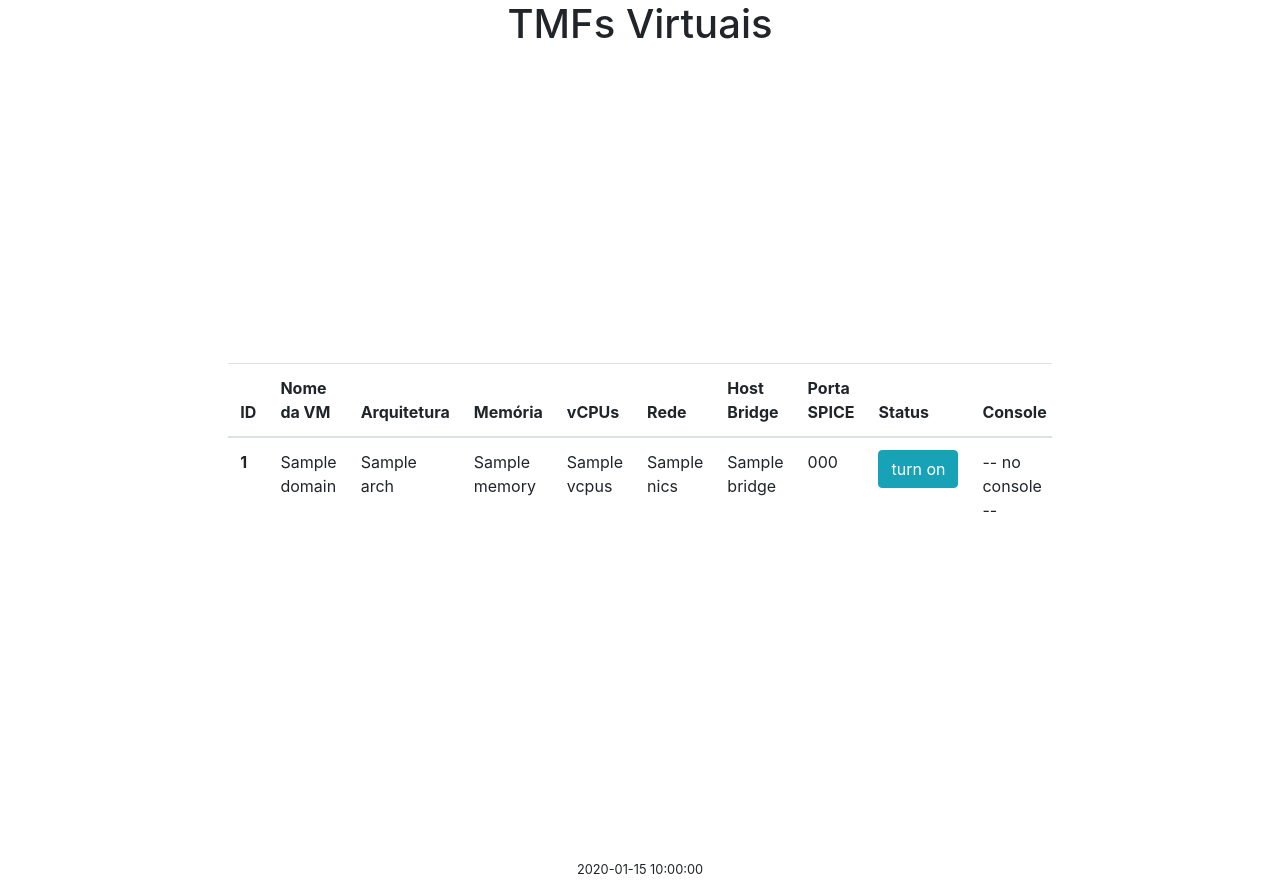
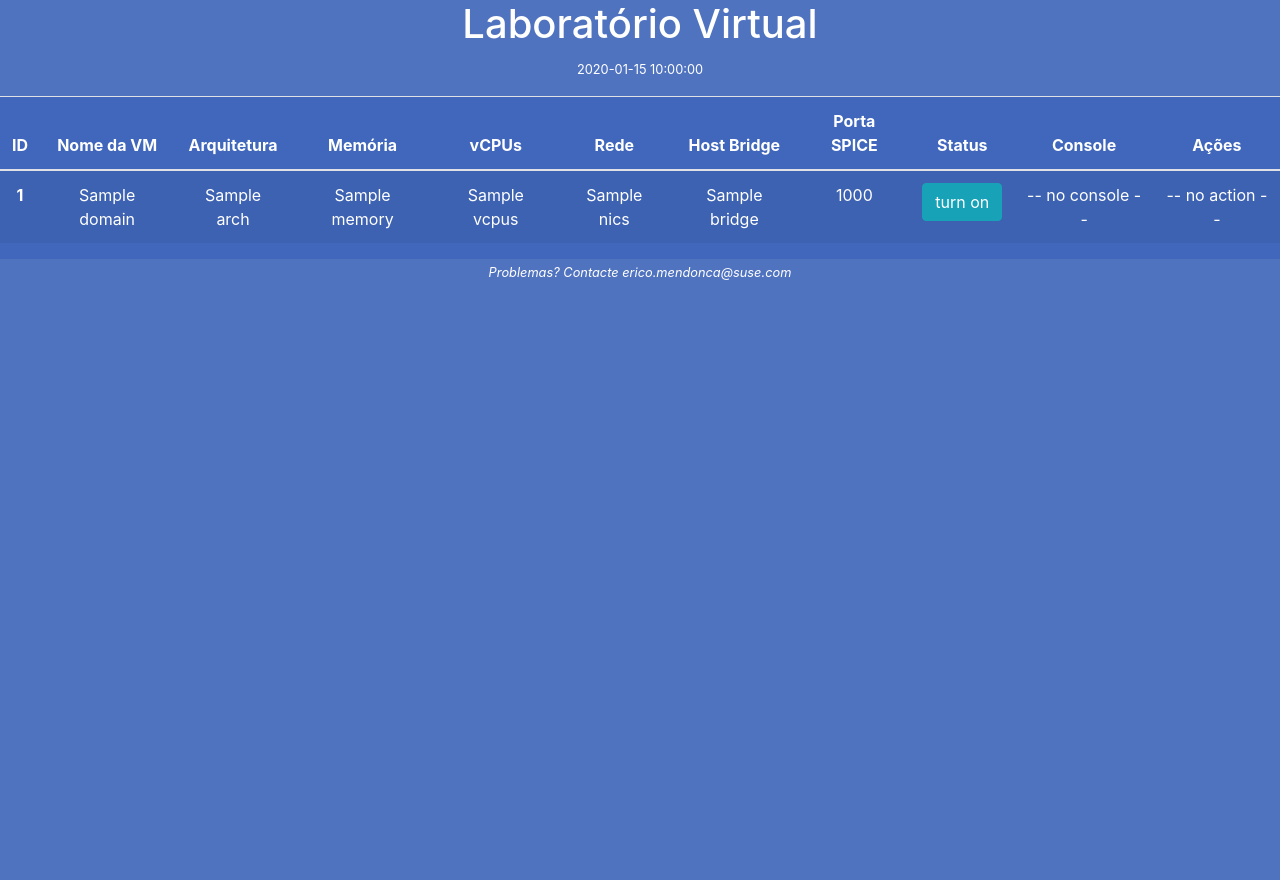
Before and after one commit to doccaz/labvirtual, a Flask app: template templates/index.html in a window 1280 px wide. After the commit the page ends 280 px from the top, so only its background shows below. Run offline with Flask 2, Linux system fonts and the light colour scheme; the template is opened without the code that fills it: most values are stand-ins (such as "Sample title", 1, 10 or a date in 2020); some libraries are stand-ins or nearby versions.

Commit message:
adding proper styles; adding vm information; adding reset button

```diff
--- a/libvirtdata.py
+++ b/libvirtdata.py
@@ -72,22 +72,17 @@ class DomainQuery():
             dom_xml = etree.fromstring(xmldesc)
             #print("dom_xml = [%s]" % dom_xml)
             dom_name = dom.name()
-            try:
-                dom_nics = dom.interfaceAddresses(1)
-            except libvirt.libvirtError as e:
-                dom_nics = "<unknown>"
-                DomainQuery.log('error while getting interface info for VM %s: %s' % (dom_name, e))
             dom_state = dom.state()[0]
             dom_arch = self.getAttribute(dom_xml,'os/type', 'arch')
             dom_memory_size=int(dom.maxMemory())/1024
             dom_host_bridge = self.getAttribute(dom_xml, "devices/interface/source[@mode='bridge']", 'dev')
             dom_spiceport = self.getAttribute(dom_xml, "devices/graphics[@type='spice']", 'port')
-            dom_interfaces = ''
+            dom_nics = 'unknown'
             if self.domainStates[int(dom_state)] == "running":
                 dom_vcpus = len(dom.vcpus()[0])
                 ifaces = dom.interfaceAddresses(libvirt.VIR_DOMAIN_INTERFACE_ADDRESSES_SRC_LEASE)
                 if (ifaces == None):
-                    dom_interfaces = 'unknown'
+                    dom_nics = 'none'
                 else:
                     iplist = ''
                     if ifaces:
@@ -96,10 +91,13 @@ class DomainQuery():
                                 for addr in val['addrs']:
                                     iplist=iplist + ' ' + addr['addr']
 
-                dom_interfaces = iplist
+                if iplist == '':
+                    dom_nics = 'n/a'
+                else:
+                    dom_nics = iplist
             else:
                 dom_vcpus = 0
-                dom_interfaces = 'not available'
+                dom_nics = 'n/a'
 
             domain_data = {}
             domain_data['id'] = dom.ID()
@@ -112,7 +110,6 @@ class DomainQuery():
             domain_data['bridge'] = dom_host_bridge
             domain_data['spiceport'] = dom_spiceport
             domain_data['object'] = dom
-            domain_data['ip_address'] = dom_interfaces
             #    pprint(domain_data)
 
 
--- a/static/style.css
+++ b/static/style.css
@@ -2,11 +2,15 @@
 
     body,html {
         height: 100%;
+	background:#5073C0;
+	color:#fffffe;
+
     }
 
     .vm-container {
         margin: 0px;
         padding: px;
+	background:rgba(0, 56, 168, 0.2);
     }
 
 /* Popup container - can be anything you want */
@@ -76,3 +80,8 @@ div.bannerbackground {
     left: 0px;
     width: 100%;
  }
+
+ #domains {
+	 overflow: hidden;
+	 width: 100%;
+ }
--- a/templates/base.html
+++ b/templates/base.html
@@ -3,28 +3,25 @@
 	<head>
 		<!-- Required meta tags -->
 		<meta charset="utf-8">
-        <meta name="viewport" content="width=device-width, initial-scale=1, shrink-to-fit=no">
-        <meta name="refresh" content="30;url=/labvirtual">
+		<meta name="viewport" content="width=device-width, initial-scale=1, shrink-to-fit=yes">
+		<meta name="refresh" content="30;url={{ request.host.split(':')[0] }}/labvirtual">
 		<!-- Bootstrap CSS -->
 		<link rel="stylesheet" href="https://stackpath.bootstrapcdn.com/bootstrap/4.1.0/css/bootstrap.min.css">
 		<link rel="stylesheet" href="{{ url_for('static', filename='style.css') }}">
 		<title>Laboratorio Virtual</title>
 	</head>
 	<body>
-	  <p class="text-center h1">TMFs Virtuais</p>
-          <div class="container-fluid h-100">
-            <div class="row align-items-center h-100">
-                <div class="col-md-8 col-sm-12 mx-auto">
-                    <div class="h-100 justify-content-center">
+		<p class="text-center h1">Laboratório Virtual</p>
+		<p class="text-center"><small>{{ timestamp }}</small></p>
+		   <div class="justify-content-center">
 			   {% block content %}  {% endblock %}
 		   </div>
 		</div>
-            </div>
-	    <p class="text-center"><small>{{ timestamp }}</small></p>
-	    </div>
-        </div>
-        <script src="https://cdnjs.cloudflare.com/ajax/libs/jquery/3.3.1/jquery.min.js"></script>
-        <script src="https://stackpath.bootstrapcdn.com/bootstrap/4.1.0/js/bootstrap.min.js"></script>
+		<div class="footer text-center"><small><i>Problemas? Contacte erico.mendonca@suse.com</i></small></div>
+		<script src="https://code.jquery.com/jquery-3.3.1.min.js"
+	  integrity="sha256-FgpCb/KJQlLNfOu91ta32o/NMZxltwRo8QtmkMRdAu8="
+   crossorigin="anonymous"></script>
+		<script src="https://stackpath.bootstrapcdn.com/bootstrap/4.2.1/js/bootstrap.min.js"></script>
 		<script src="{{ url_for('static', filename='custom.js')}}"></script>
 	</body>
 </html>
--- a/templates/index.html
+++ b/templates/index.html
@@ -1,9 +1,9 @@
 {% extends 'base.html' %}
 
 {% block content %}
-        <div class="vm-container" style="overflow: auto; max-height: 80vh">
+<div class="vm-container" style="overflow: auto; max-height: 85vh">
 	<div class="table-responsive">
-                <table class="table" id="domains">
+		<table class="table table-hover table-striped text-center" id="domains">
 			<thead>
 				<tr>
 					<th scope="col">ID</th>
@@ -16,6 +16,7 @@
 					<th scope="col">Porta SPICE</th>
 					<th scope="col">Status</th>
 					<th scope="col">Console</th>
+					<th scope="col">A&ccedil;&otilde;es</th>
 				</tr>
 			</thead>
 			<tbody>
@@ -28,16 +29,17 @@
 					<td> {{ domain.vcpus }} </td>
 					<td> {{ domain.nics }} </td>
 					<td> {{ domain.bridge }} </td>
-                            <td> {{ domain.spiceport }} </td>
+					<td> 1{{ domain.spiceport }} </td>
 					{% if domain.state == "off" %}
 					<td>
 						<div class="popup btn btn-info" onclick="startVM('{{ domain.name }}')">turn on<span class="popuptext" id="myPopup">VM {{ domain.name }} started</span>
 						</div>
 					</td>
 					<td>-- no console --</td>
+					<td>-- no action --</td>
 					{% else %}
 					<td> <div class="btn btn-success"> {{ domain.state }} </div></td>
-			    <td> <div class="btn btn-link"><a href="http://{{ request.host.split(':')[0] }}/spice-web/index.html?host={{ request.host.split(':')[0] }}&port=1{{ domain.spiceport }}&ip_addr={{ domain.ip_address }}" target='_blank'>console</a></div></td>
+					<td> <div class="btn btn-warning"><a href="http://{{ request.host.split(':')[0] }}/spice-web/index.html?host={{ request.host.split(':')[0] }}&port=1{{ domain.spiceport }}&ip_addr={{ domain.nics }}&vm_name={{ domain.name }}&arch={{ domain.arch }}" target='_blank'>console</a></div></td>
 					<td> <div class="popup btn btn-info" onclick="resetVM('{{ domain.name }}')">reset<span class="popuptext" id="myPopup">VM {{ domain.name }} reset</span></td>
 					{% endif %}
 				</tr>
```
Lines whose indentation alone changed are shown as unchanged.
